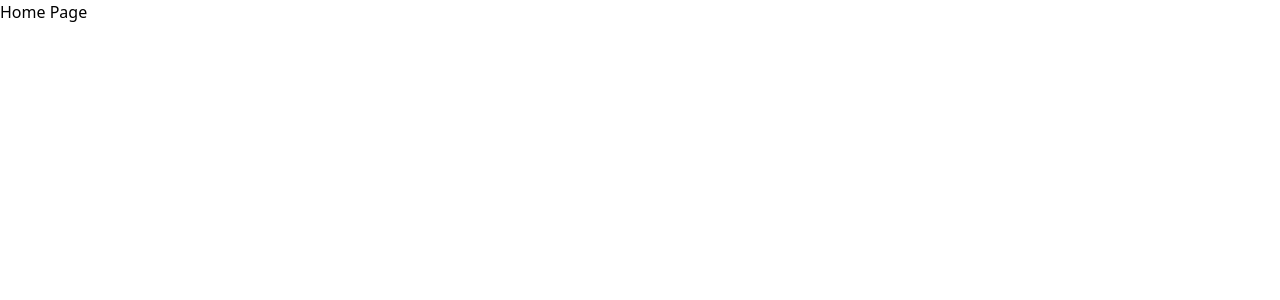
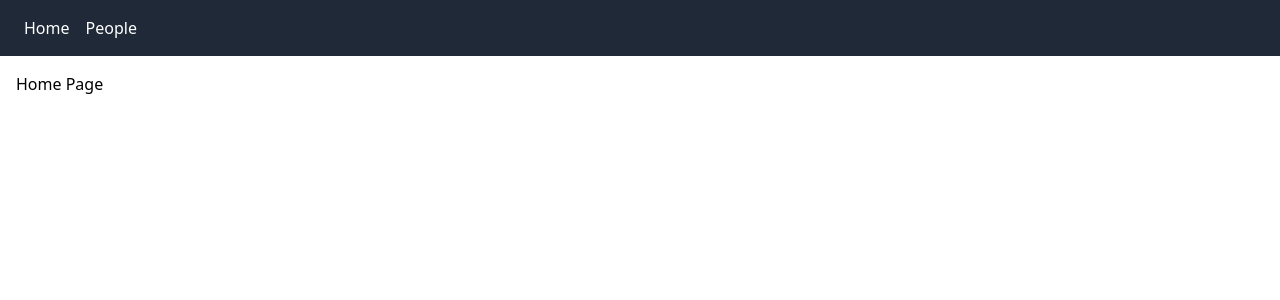
Before and after one commit to mq022002/Next.js-Crash-Course, a Next.js app in the folder next.js-crash-course/: page / in a window 1280 px wide. Shown: the top 300 px of the page. Built offline with nearby package versions, Linux system fonts and the light colour scheme.

Commit message:
feat: Wrap application with BaseLayout component

```diff
--- a/next.js-crash-course/src/pages/_app.tsx
+++ b/next.js-crash-course/src/pages/_app.tsx
@@ -1,6 +1,11 @@
 import "@/styles/globals.css";
 import type { AppProps } from "next/app";
+import BaseLayout from "@/components/BaseLayout";
 
 export default function App({ Component, pageProps }: AppProps) {
-  return <Component {...pageProps} />;
+  return (
+    <BaseLayout>
+      <Component {...pageProps} />
+    </BaseLayout>
+  );
 }
```
